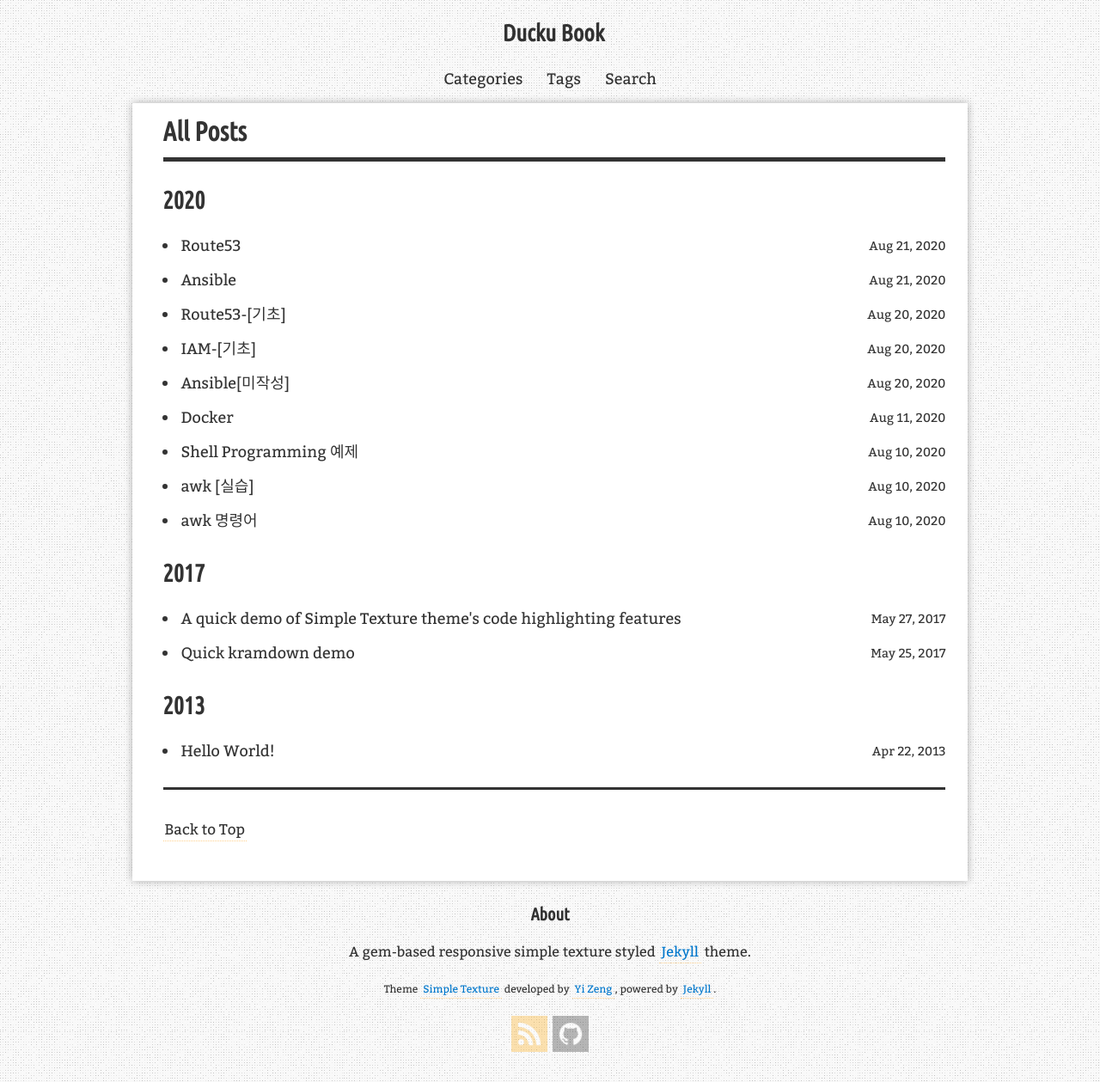
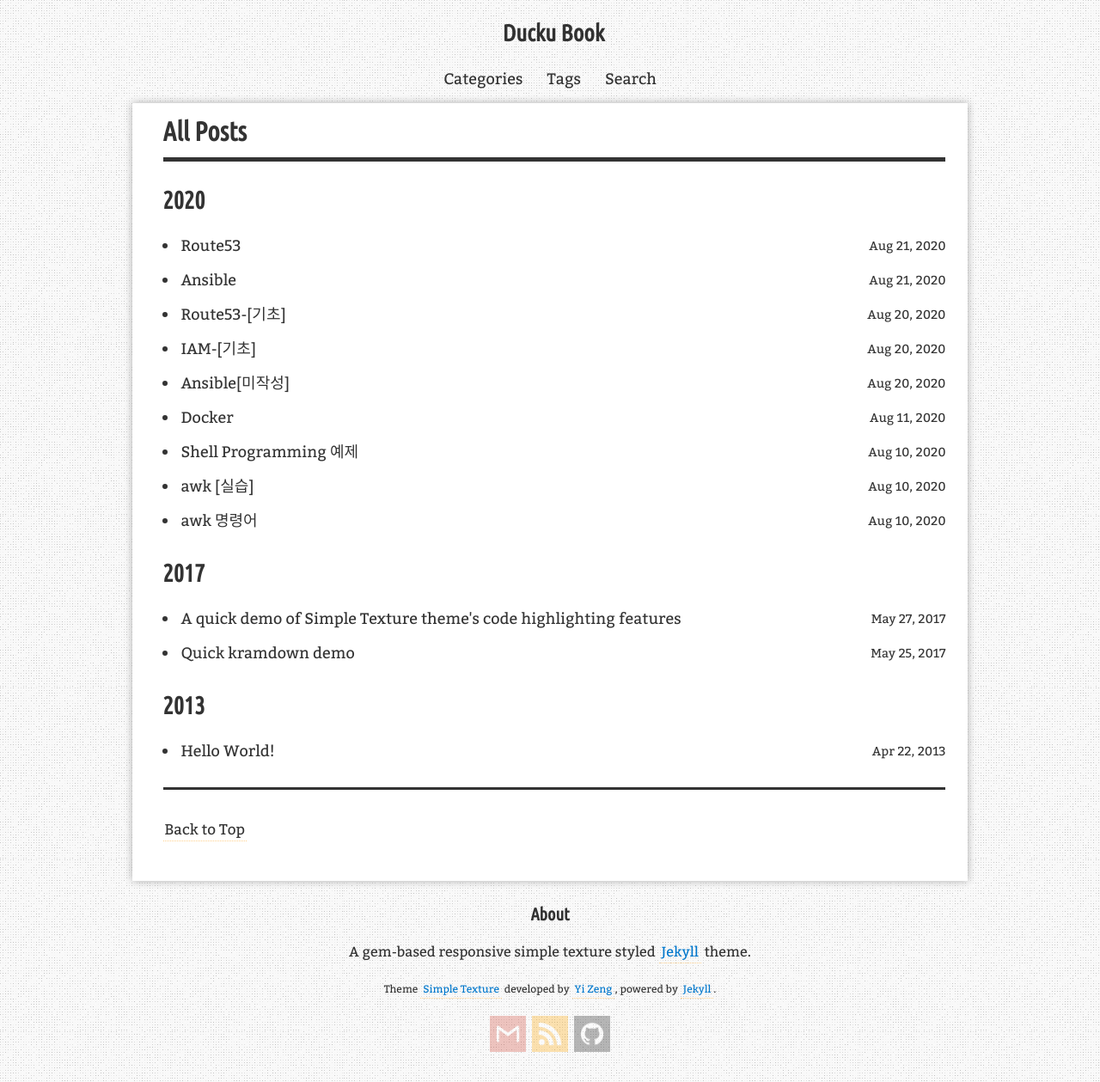
Before and after one commit to ducku1031/ducku1031.github, a Jekyll site: the page built from blog/index.html, in a window 1280 px wide. Shown: the whole page at 86% size. Built offline with Jekyll 4.4.1, drawn with Linux system fonts in a browser that asks for light colours; comment, search, counter and statistics services are not loaded.

Commit message:
Update _config.yml

```diff
--- a/_config.yml
+++ b/_config.yml
@@ -30,7 +30,7 @@ author:
   name:
   job_title:
   location:
-  email:
+  email: kbd031@gmail.com
   social_links:
     - name: facebook
       url:
@@ -49,7 +49,7 @@ author:
 home:
   section1: <h1>Ducku Book</h1>
   section2: <h2>오직 제가 보기 편하기 위하여 작성하였습니다</h2>
-  section3: <div class="social-links"><a class="ico-github btn" href="https://github.com/yizeng/jekyll-theme-simple-texture" title="View on GitHub"></a></div>
+  section3: <div class="social-links"><a class="ico-github btn" href="https://github.com/ducku1031" title="View on GitHub"></a></div>
 blog:
   cc_license: http://creativecommons.org/licenses/by-sa/4.0/ # A link to CC License of your choice.
   cc_license_image: /assets/images/theme/cc-by-sa.png # An image of your CC License.
```
